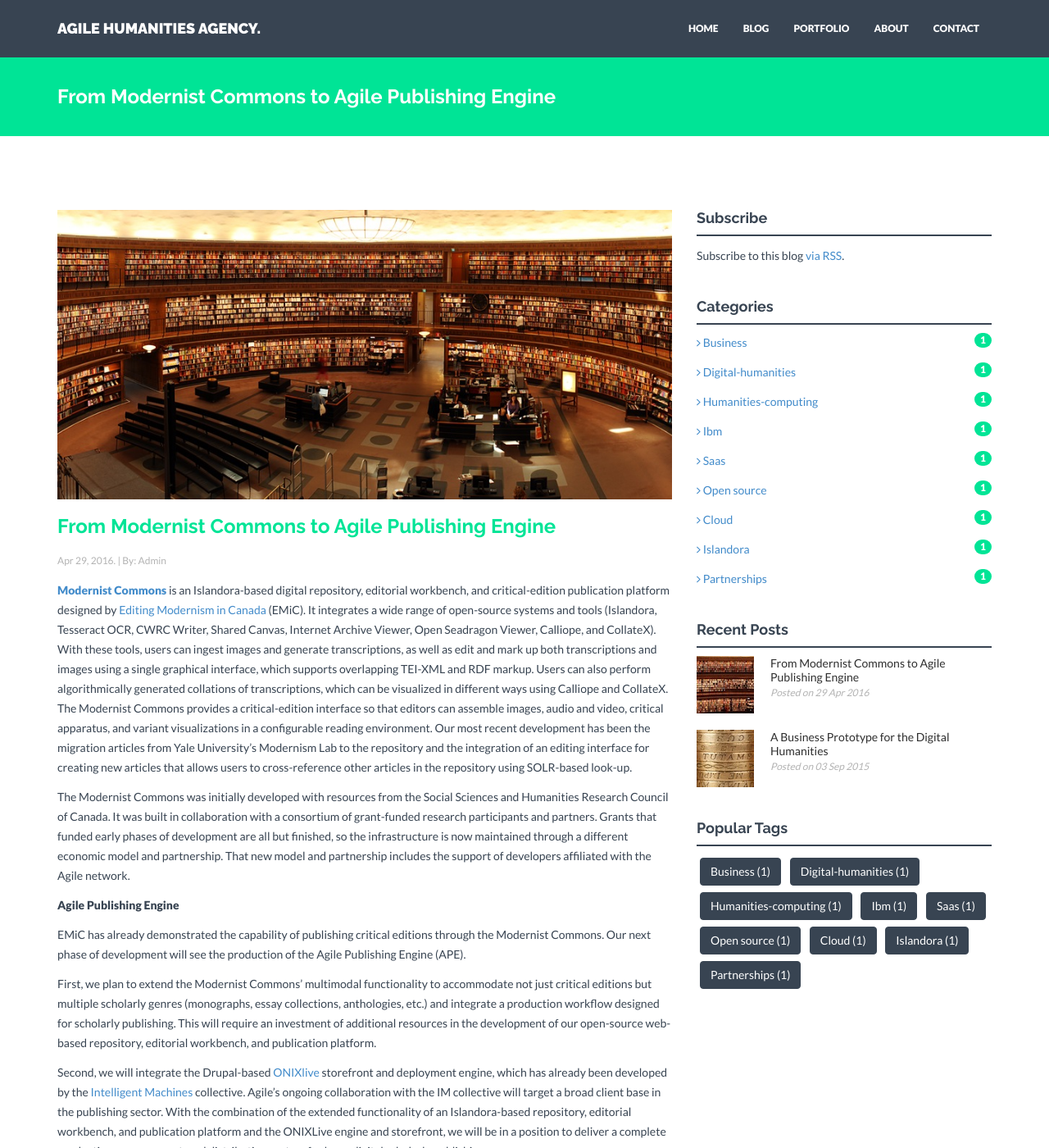
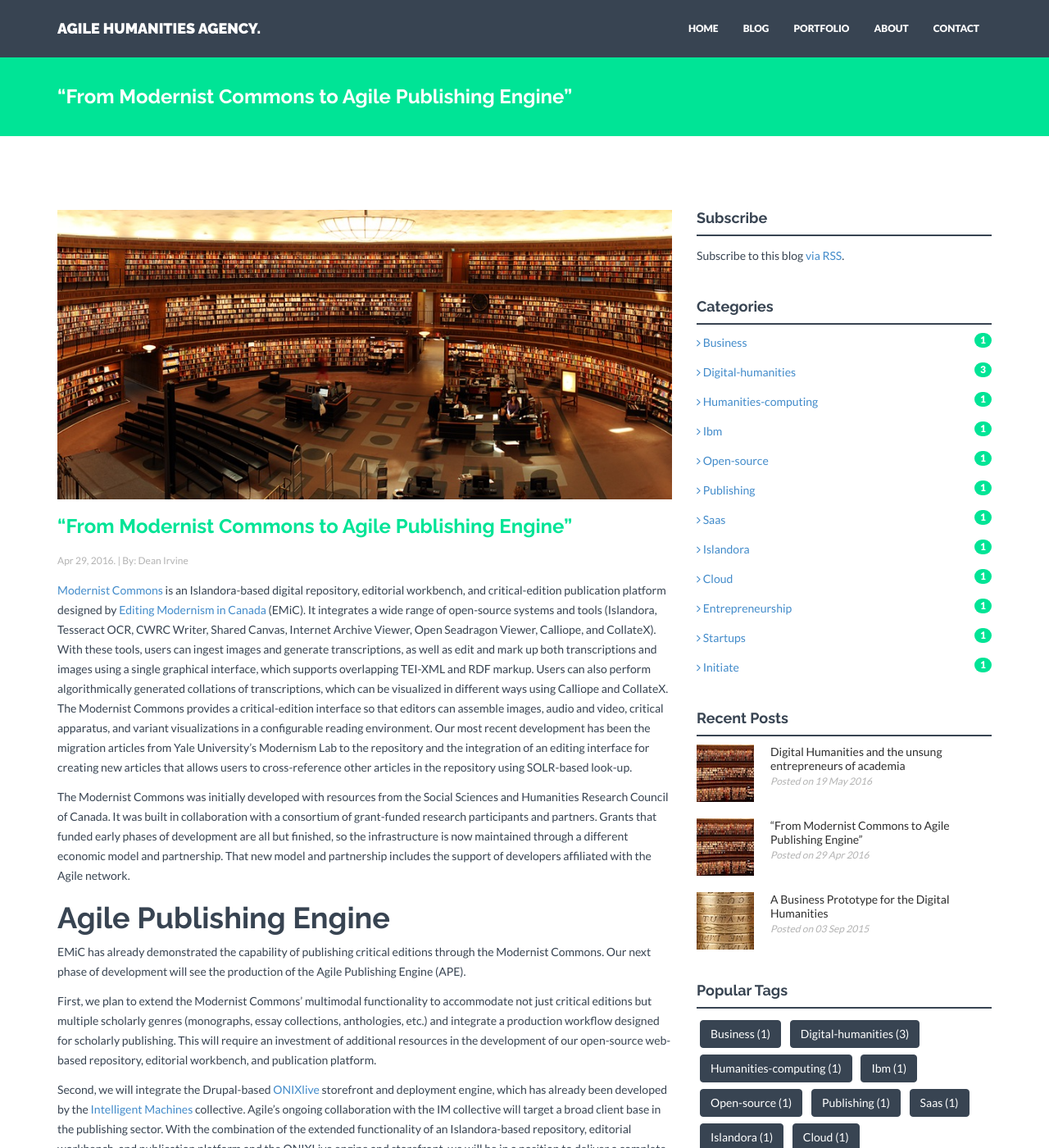
Before and after one commit to agile-humanities/agile-humanities.github.io, a Jekyll site: the page built from _posts/blog/2016-04-29-from-modernist-commons-to-agile-publishing-engine.markdown, in a window 1280 px wide and 1400 px high. Shown: the whole window at 82% size. Built offline with Jekyll 4.4.1, drawn with Linux system fonts in a browser that asks for light colours; nearby versions of some CDN libraries; some of the changed text lies outside the part shown.

Commit message:
Blog updates

```diff
--- a/_posts/blog/2016-04-29-from-modernist-commons-to-agile-publishing-engine.markdown
+++ b/_posts/blog/2016-04-29-from-modernist-commons-to-agile-publishing-engine.markdown
@@ -1,45 +1,44 @@
 ---
 layout: post
-title: "From Modernist Commons to Agile Publishing Engine"
+title: “From Modernist Commons to Agile Publishing Engine”
 date: 2016-04-29 16:54:46
-author: Admin
+author: Dean Irvine
 categories:
 - blog
-- SAAS
-- open source
-- cloud
+- digital-humanities
+- open-source
+- publishing
+- SaaS
 - Islandora
-- partnerships
+- Cloud
 img: post01.jpg
 thumb: thumb01.jpg
 ---
 
-[**Modernist Commons**][modernist] is an Islandora-based digital repository, editorial workbench, and critical-edition publication platform designed by [Editing Modernism in Canada][emic] (EMiC). It integrates a wide range of open-source systems and tools (Islandora, Tesseract OCR, CWRC Writer, Shared Canvas, Internet Archive Viewer, Open Seadragon Viewer, Calliope, and CollateX).
- <!--more-->
-With these tools, users can ingest images and generate transcriptions, as well as edit and mark up both transcriptions and images using a single graphical interface, which supports overlapping TEI-XML and RDF markup. Users can also perform algorithmically generated collations of transcriptions, which can be visualized in different ways using Calliope and CollateX. The Modernist Commons provides a critical-edition interface so that editors can assemble images, audio and video, critical apparatus, and variant visualizations in a configurable reading environment. Our most recent development has been the migration articles from Yale University’s Modernism Lab to the repository and the integration of an editing interface for creating new articles that allows users to cross-reference other articles in the repository using SOLR-based look-up.
+[Modernist Commons][modernist] is an Islandora-based digital repository, editorial workbench, and critical-edition publication platform designed by [Editing Modernism in Canada][emic] (EMiC). It integrates a wide range of open-source systems and tools (Islandora, Tesseract OCR, CWRC Writer, Shared Canvas, Internet Archive Viewer, Open Seadragon Viewer, Calliope, and CollateX). With these tools, users can ingest images and generate transcriptions, as well as edit and mark up both transcriptions and images using a single graphical interface, which supports overlapping TEI-XML and RDF markup. Users can also perform algorithmically generated collations of transcriptions, which can be visualized in different ways using Calliope and CollateX. The Modernist Commons provides a critical-edition interface so that editors can assemble images, audio and video, critical apparatus, and variant visualizations in a configurable reading environment. Our most recent development has been the migration articles from Yale University’s Modernism Lab to the repository and the integration of an editing interface for creating new articles that allows users to cross-reference other articles in the repository using SOLR-based look-up.
 
 The Modernist Commons was initially developed with resources from the Social Sciences and Humanities Research Council of Canada. It was built in collaboration with a consortium of grant-funded research participants and partners. Grants that funded early phases of development are all but finished, so the infrastructure is now maintained through a different economic model and partnership. That new model and partnership includes the support of developers affiliated with the Agile network.
 
-**Agile Publishing Engine**
-
+# Agile Publishing Engine
 EMiC has already demonstrated the capability of publishing critical editions through the Modernist Commons. Our next phase of development will see the production of the Agile Publishing Engine (APE).
 
-First, we plan to extend the Modernist Commons' multimodal functionality to accommodate not just critical editions but multiple scholarly genres (monographs, essay collections, anthologies, etc.) and integrate a production workflow designed for scholarly publishing. This will require an investment of additional resources in the development of our open-source web-based repository, editorial workbench, and publication platform.
+First, we plan to extend the Modernist Commons’ multimodal functionality to accommodate not just critical editions but multiple scholarly genres (monographs, essay collections, anthologies, etc.) and integrate a production workflow designed for scholarly publishing. This will require an investment of additional resources in the development of our open-source web-based repository, editorial workbench, and publication platform.
 
-Second, we will integrate the Drupal-based [ONIXlive][onixlive] storefront and deployment engine, which has already been developed by the [Intelligent Machines][intelligent] collective. Agile’s ongoing collaboration with the IM collective will target a broad client base in the publishing sector. With the combination of the extended functionality of an Islandora-based repository, editorial workbench, and publication platform and the ONIXLive engine and storefront, we will be in a position to deliver a complete production, management, and distribution system for born-digital scholarly publishing.
+Second, we will integrate the Drupal-based [ONIXlive][onix] storefront and deployment engine, which has already been developed by the [Intelligent Machines][intelligent] collective. Agile’s ongoing collaboration with the IM collective will target a broad client base in the publishing sector. With the combination of the extended functionality of an Islandora-based repository, editorial workbench, and publication platform and the ONIXLive engine and storefront, we will be in a position to deliver a complete production, management, and distribution system for born-digital scholarly publishing.
 
-**By Design, Cloud, and Open**
-
+# By Design, Cloud, and Open
 APE will be available in three configurations:
 
 1. **APE by Design**, a customized package. Agile provides you with a hosted instance of APE scaled to your requirements and deployed on either your own or third-party hosted infrastructure.
+
 2. **APE Cloud**, a subscription-based SaaS (Software as a Service) system. There are limitations to how much customization can be performed, but this is a turnkey solution.
+
 3. **Open APE**, an open-source option. If your organization has its own IT resources with supporting infrastructure and skills you can obtain APE from GitHub and configure your own instance.
+
+[modernist]: http://modernistcommons.ca
 
 [emic]: http://editingmodernism.ca
 
-[onixlive]: http://www.intelligentmachines.ca/publishers
+[onix]: http://www.intelligentmachines.ca/publishers
 
-[modernist]: http;//modernistcommons.ca
-
-[intelligent]: http://www.intelligentmachines.ca/
+[intelligent]: http://www.intelligentmachines.ca
--- /dev/null
+++ b/_posts/blog/2016-05-19-Digital-Humanities-and-the-unsung-entrepreneurs-of-academia.markdown
@@ -0,0 +1,45 @@
+---
+layout: post
+title: "Digital Humanities and the unsung entrepreneurs of academia"
+date: 2016-05-19 16:54:46
+author: Dana Wheeles
+categories:
+- blog
+- digital-humanities
+- entrepreneurship
+- startups
+- Initiate
+img: post03.jpg
+thumb: thumb01.jpg
+---
+
+# Digital Humanities and the unsung entrepreneurs of academia
+Interviews from the recent series by the *Los Angeles Review of Books* called [The Digital in the Humanities][digital] have been filling up my news feeds of late, and they have re-kindled familiar conversations about the field. Although I left academia several years ago, I still believe strongly in the importance of the work being done by researchers, librarians and other scholars to integrate new technologies into our study of the cultural record. I even took the principles I learned in DH with me to start my own business, where I help companies with large repositories of data to streamline their workflows, and to create new products from their holdings. If I get to work with a university program, or a DH Center, then my work is even more fulfilling. But my days as a participant in the world of promotion and tenure are long gone.
+
+It’s an interesting experience for me to watch these conversations play out from a distance, and I find myself musing about the enterprise from a different perspective. If there are people out there who still don’t believe that digital tools and methods can enhance our understanding of the past, present, and future of our society, then I believe they will never be convinced. Those people will retire eventually, and they’ll be replaced by younger, more engaged and well-rounded scholars (who will hopefully not be relegated to years of adjuncting hell, but that’s a rant for another day). Digital Humanities is here to stay, and I, for one, will remain a devoted cheerleader.
+
+# The entrepreneurial activities of the DH professor
+
+Beyond the ‘definitional’ conversations about the state of the field, and the fascinating research being published daily, there is an intriguing new system of work emerging for humanities professors and library science professionals — and it looks strikingly entrepreneurial. Keep in mind that most of the professors working in DH today were trained in the traditional methods of their discipline, often in departments that were not welcoming to their digital “experimentation.” These professors did a lot of the work on their digital projects on their own time, in addition to the usual teaching and research that was required in their programs. And even as DH gained more and more acceptance (and later, caché in some fields) those researchers still had to apply for grants, manage their projects, and negotiate with their department or college for resources — this on top of the teaching load assigned to them, the publication regimen required for promotion and tenure, and the performance of other compulsory service components of their job. Running a DH project is like juggling a full-time job and managing your own startup; one that has to survive an intensely bureaucratic and political academic landscape. The experience can be brutal, but it can also be intensely rewarding.
+
+# On DH Centers as startups
+Many universities have organized the DH efforts of their faculty and staff into Centers (see, for example, the [Center for Digital Research in the Humanities][center], at UNL). Pooling resources for these hard-working researchers is an excellent idea, and it usually attracts more grant opportunities and better resources for higher-caliber projects. But the irony, to my mind, is that DH professors are often appointed as directors of these centers. Let me be clear: this is in no way a critique of the excellent work being done to lead these impressive centers by faculty members. However, I think it is worthwhile to take some time to evaluate the system as it has developed so far.
+
+There is little-to-no training given to humanities graduate students on how to manage a business. As seen before, many professors learn on the job, by diving in and finding their way — becoming principle investigators of a project, hiring student workers, learning to manage a large grant or budget. The Director of a DH center is required to be a specialist in a given discipline, an accomplished DH researcher, and still act as the CEO of what equates to a mid-sized company. You may have gotten into your work as academic to study visual culture in medieval Europe, but you just might find yourself overseeing the construction or renovation of your new office space, approving press releases, managing (and hiring) your staff, and spending most of your days in meetings with the provost and deans. And that is a success story.
+
+I find this fascinating. We don’t usually think of professors as entrepreneurs, because there is the illusion of security provided by their home institution. They have a full-time job, right? Not necessarily. When universities are [cutting back on tenure-track appointments][tenure], and keeping junior scholars on [temporary, adjunct status][adjunct], that illusion becomes pretty thin. Starting a DH project on the side is a way of being more marketable as a candidate, and widens the options of jobs available. And even though we are training those graduate students in methodology and pedagogy, the skills they may need to thrive will be the kind learned in an M.B.A. program. I have wonder if there could be some balance —more formal information for graduate students about life as a professor, and perhaps a tad less credentialism when it comes to hiring directorial staff. Even as I write the sentence above, I can hear the arguments forming against those suggestions.
+
+# Tell me your stories
+I invite comments from my friends in academia: does this ring true to your experience? And for those of you running a project or a DH Center — how did you gain the skills you needed to make it successful? What knowledge or mentorship would have helped you on your own path?
+
+Cross posted from [Initiate][initiate]
+
+[digital]: https://lareviewofbooks.org/feature/the-digital-in-the-humanities
+
+[center]: http://cdrh.unl.edu/
+
+[tenure]: http://files.eric.ed.gov/fulltext/ED532269.pdf
+
+[adjunct]: http://www.msnbc.com/melissa-harris-perry-1
+
+[initiate]: https://medium.com/initiate/digital-humanities-and-the-unsung-entrepreneurs-of-academia-92e80cef31a6#.2f8rfsthl
```
Also changed, not shown: _posts/project/2016-04-24-bruegel.markdown (+12 -4 lines), assets/img/blog/post03.jpg (added).
